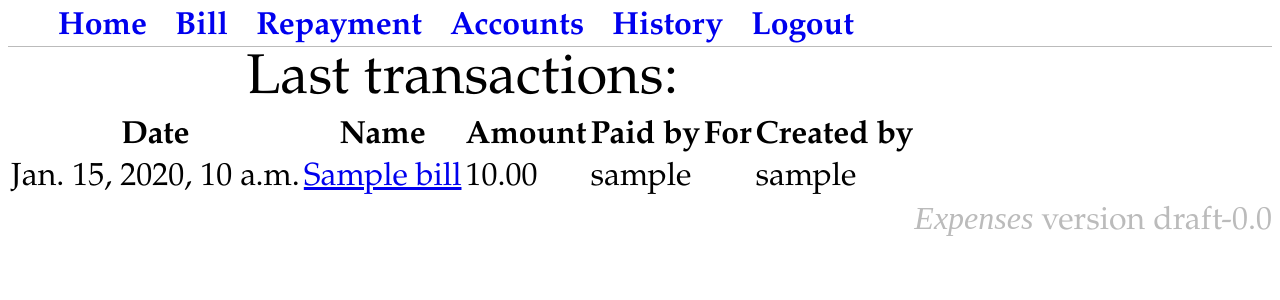
After one commit to NicolasRolin13/EID2PLS-expenses, a Django app: page /history/0 in a window 1280 px wide. The commit adds this page. Shown: the top 300 px of the page. Run offline with Django 3.2, Linux system fonts and the light colour scheme; a user stored in the database is signed in; tables that the repository leaves empty hold one stand-in row (values such as "Sample post"); parts of the project's set-up code (start-up, migrations or seed data) failed here and were passed over.

Commit message:
[history] Add a real history view

```diff
--- a/expenses/templates/base.html
+++ b/expenses/templates/base.html
@@ -16,6 +16,7 @@
                     <li><a href="{% url 'wizard_bill_form' %}">Bill</a></li>
                     <li><a href="{% url 'repayment_form' %}">Repayment</a></li>
                     <li><a href="{% url 'balances' %}">Accounts</a></li>
+                    <li><a href="{% url 'history' 0 %}">History</a></li>
                     <li><a href="{% url 'logout' %}">Logout</a></li>
                     {% endif %}
                 </ul>
--- /dev/null
+++ b/expenses/templates/history.html
@@ -0,0 +1,38 @@
+{% extends "base.html" %}
+
+{% block context_header %}
+{% endblock %}
+{% block main_content %}
+
+<table class="u-full-width">
+    <caption>Last transactions:</caption>
+    <thead>
+    <tr>
+        <th>Date</th>
+        <th>Name</th>
+        <th>Amount</th>
+        <th>Paid by</th>
+        <th>For</th>
+        <th>Created by</th>
+    </tr>
+    </thead>
+    <tbody>
+{% for bill in bills %}
+    <tr>
+        <td>{{ bill.date }}</td>
+        <td><a href="{% url 'display_bill' bill.pk %}">{{ bill.title }}</a></td>
+        <td>{{ bill.amount }}</td>
+        <td>{% for buyer in bill.list_of_buyers %}{{ buyer.user }}{% if not forloop.last %}, {% endif %}{% endfor %}</td>
+        <td>{% for participant in bill.list_of_participants %}{{ participant.user }}{% if not forloop.last %}, {% endif %}{% endfor %}</td>
+        <td>{{ bill.creator }}</td>
+    </tr>
+{% endfor %}
+    </tbody>
+</table>
+{% if has_previous %}
+    <a href="{% url 'history' id|add:"-1" %}"><button>Previous</button></a>
+{% endif %}
+{% if has_next %}
+    <a href="{% url 'history' id|add:"+1" %}"><button>Next</button></a>
+{% endif %}
+{% endblock %}
--- a/expenses/urls.py
+++ b/expenses/urls.py
@@ -17,4 +17,5 @@ urlpatterns = [
     url(r'^whatsnew/?$', views.whats_new),
     url(r'^home/?$', views.view_home, name='home'),
     url(r'^balances/?$', views.view_balances, name='balances'),
+    url(r'^history/(?P<history_id>\d+)/?$', views.view_history, name='history'),
     ]
--- a/expenses/views.py
+++ b/expenses/views.py
@@ -1,6 +1,6 @@
 #!/usr/bin/env python3
 # -*- coding: utf-8 -*-
-from django.shortcuts import render, redirect, get_object_or_404
+from django.shortcuts import render, redirect, get_object_or_404, get_list_or_404
 from django.core.urlresolvers import reverse_lazy
 from django.contrib.auth.decorators import login_required
 from django.utils.decorators import method_decorator
@@ -197,3 +197,19 @@ def view_balances(request):
     """
     users = ExtendedUser.objects.all()
     return render(request, 'balances.html', {'users': users})
+
+@login_required
+def view_history(request, history_id):
+    history_id = int(history_id)
+    queryset = Bill.objects.all().order_by('id')[history_id*10:(history_id + 1)*10]
+    bills = get_list_or_404(queryset)
+    if history_id == 0:
+        has_previous = False
+    else:
+        has_previous = True
+    if len(queryset) < 10:
+        has_next = False
+    else:
+        has_next = True
+    params = {'bills': bills, 'has_previous': has_previous, 'has_next': has_next, 'id': history_id}
+    return render(request, 'history.html', params)
```
